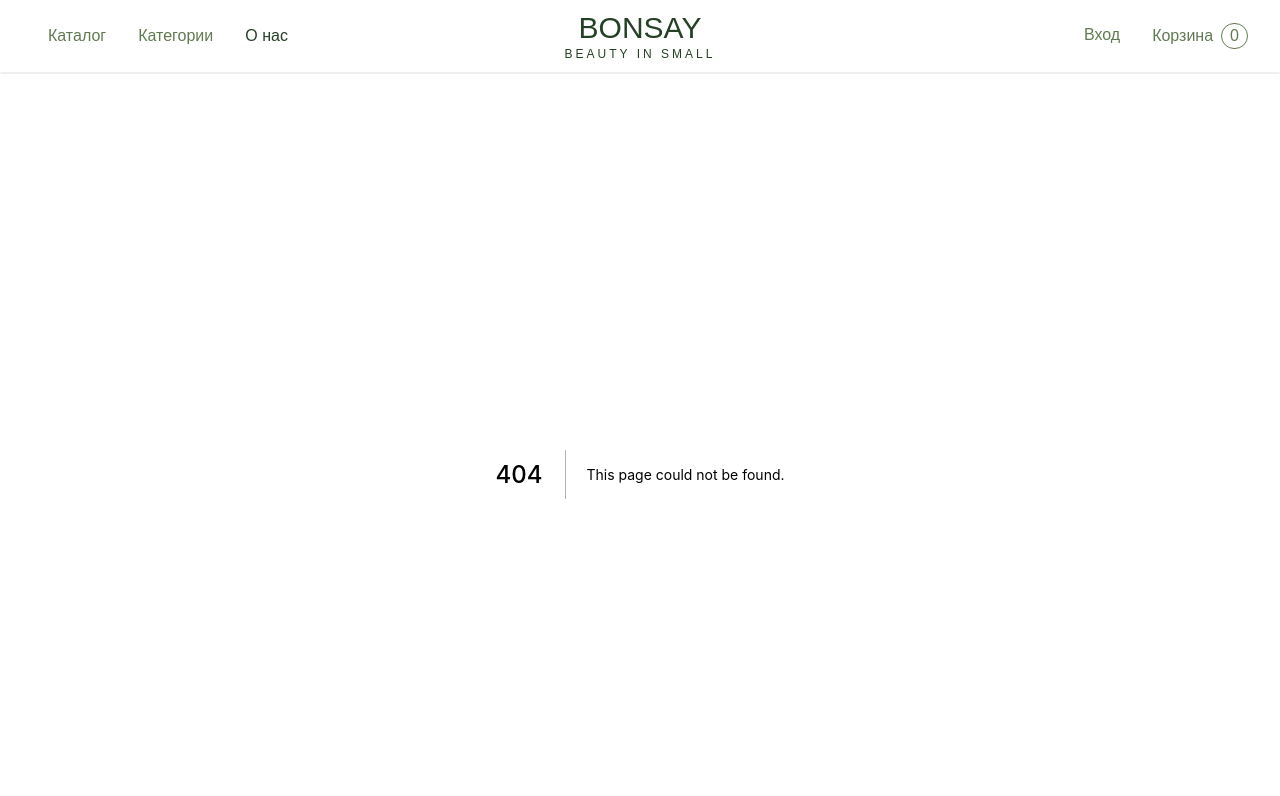
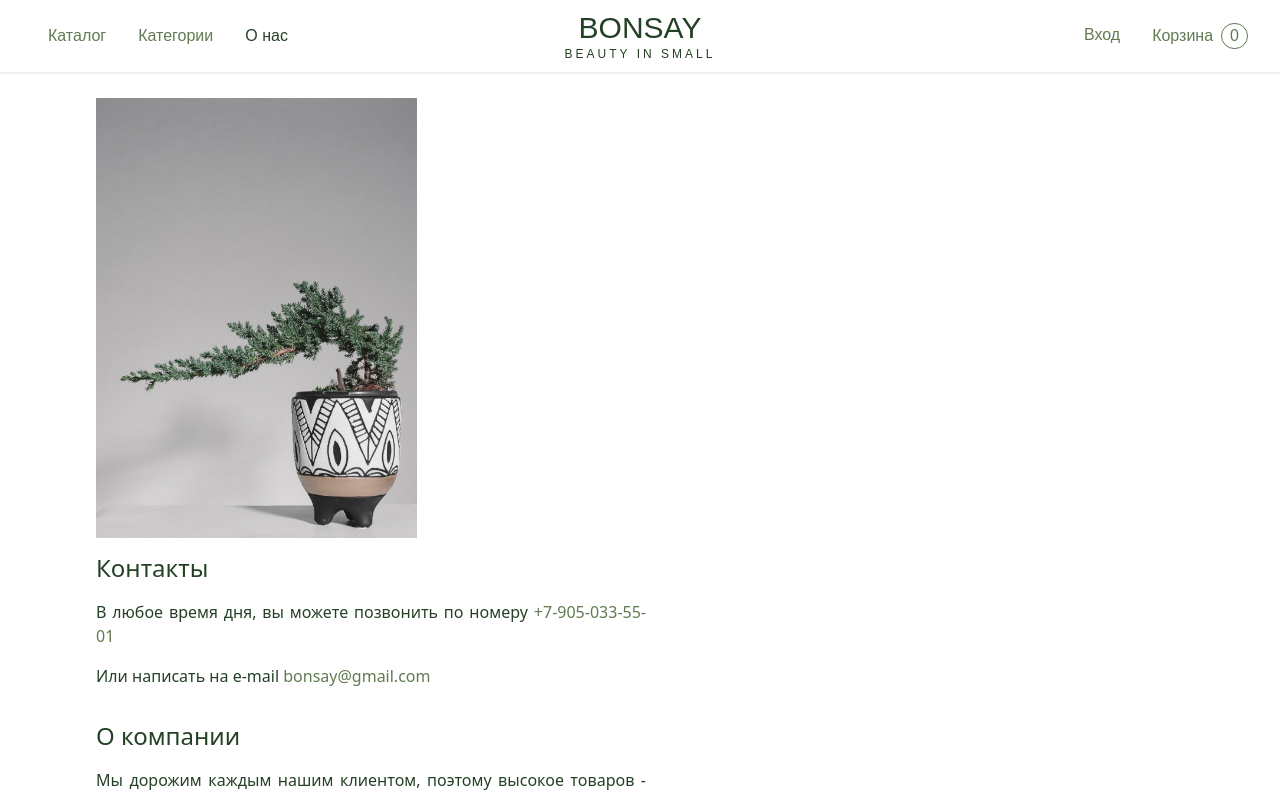
Before and after one commit to turtletongue/bonsay, a Next.js app: page /about in a window 1280 px wide. Before the commit this address had no page. Shown: the top 796 px of the page. Built offline with nearby package versions, Linux system fonts and the light colour scheme; a web font is replaced by a local one.

Commit message:
about page

```diff
--- a/containers/category-preview.container.tsx
+++ b/containers/category-preview.container.tsx
@@ -16,7 +16,7 @@ const CategoryPreview = () => {
       <div className='flex flex-col justify-between'>
         <div>
           <div className='text-primary text-2xl mb-4'>Фикусы</div>
-          <p className='text-primary'>
+          <p className='text-primary text-justify'>
             Фикус – это разновидность растений, произрастающих в тропиках по
             всему миру. Он невероятно разнообразен, некоторые виды используются
             в качестве домашних растений. Фикус может быть кустарником, лозой
--- /dev/null
+++ b/containers/contacts.container.tsx
@@ -0,0 +1,38 @@
+import Image from 'next/dist/client/image';
+import { aboutConfig } from '../variables';
+
+export const Contacts = () => {
+  return (
+    <div className='w-full mx-auto px-12 sm:px-24 py-6'>
+      <div className='grid grid-flow-row auto-cols-fr grid-cols-2'>
+        <div>
+          <Image
+            src='/images/about.jpg'
+            alt='Beautiful bonsai'
+            width={321}
+            height={440}
+          />
+        </div>
+        <div className='flex flex-col justify-between'>
+          {aboutConfig.sections.map((section) => (
+            <div key={section.id} className='my-2'>
+              <div className='text-primary text-2xl text-center sm:text-left'>
+                {section.title}
+              </div>
+              {section.paragraphs.map((paragraph) => (
+                <p
+                  key={paragraph.id}
+                  className='text-primary text-justify my-4'
+                >
+                  {paragraph.content}
+                </p>
+              ))}
+            </div>
+          ))}
+        </div>
+      </div>
+    </div>
+  );
+};
+
+export default Contacts;
--- a/containers/main-screen.container.tsx
+++ b/containers/main-screen.container.tsx
@@ -19,7 +19,7 @@ export const MainScreen = ({ title, description, image }: MainScreenProps) => {
         <div className='text-primary text-2xl text-center sm:text-left'>
           {title}
         </div>
-        <p className='text-primary my-4 text-center sm:text-left'>
+        <p className='text-primary my-4 text-center sm:text-justify'>
           {description}
         </p>
         <Button>ЗАКАЗАТЬ</Button>
--- /dev/null
+++ b/pages/about.tsx
@@ -0,0 +1,16 @@
+import Head from 'next/head';
+
+import Contacts from '../containers/contacts.container';
+
+export const About = () => {
+  return (
+    <>
+      <Head>
+        <title>О нас | BONSAY</title>
+      </Head>
+      <Contacts />
+    </>
+  );
+};
+
+export default About;
--- a/variables.tsx
+++ b/variables.tsx
@@ -13,3 +13,53 @@ export const mainScreenConfig = {
   ),
   image: { url: '/images/main.jpg', width: 411, height: 548 }
 };
+
+export const aboutConfig = {
+  sections: [
+    {
+      id: 1,
+      title: 'Контакты',
+      paragraphs: [
+        {
+          id: 1,
+          content: (
+            <>
+              {' '}
+              В любое время дня, вы можете позвонить по номеру{' '}
+              <span className='text-secondary'>+7-905-033-55-01</span>
+            </>
+          )
+        },
+        {
+          id: 2,
+          content: (
+            <>
+              Или написать на e-mail{' '}
+              <span className='text-secondary'>bonsay@gmail.com</span>
+            </>
+          )
+        }
+      ]
+    },
+    {
+      id: 2,
+      title: 'О компании',
+      paragraphs: [
+        {
+          id: 3,
+          content:
+            'Мы дорожим каждым нашим клиентом, поэтому высокое товаров - приоритет для нас. Вы всегда можете задать интересующие вас вопросы по телефону или по почте и получить подробную консультацию.'
+        },
+        {
+          id: 4,
+          content:
+            'Команда профессионалов собирает лучшие деревья со всего мира, бережно ухаживает за деревом до момента передачи клиенту. Сотрудники проходят основательную подготовку, совершенствуют свои навыки и знания в бонсай-искусстве, проходят специальные курсы и тренинги, чтобы идти в ногу со временем.'
+        },
+        {
+          id: 5,
+          content: 'Мы работаем более чем с 120 городами России и СНГ.'
+        }
+      ]
+    }
+  ]
+};
```
Also changed, not shown: public/images/about.jpg (added).
